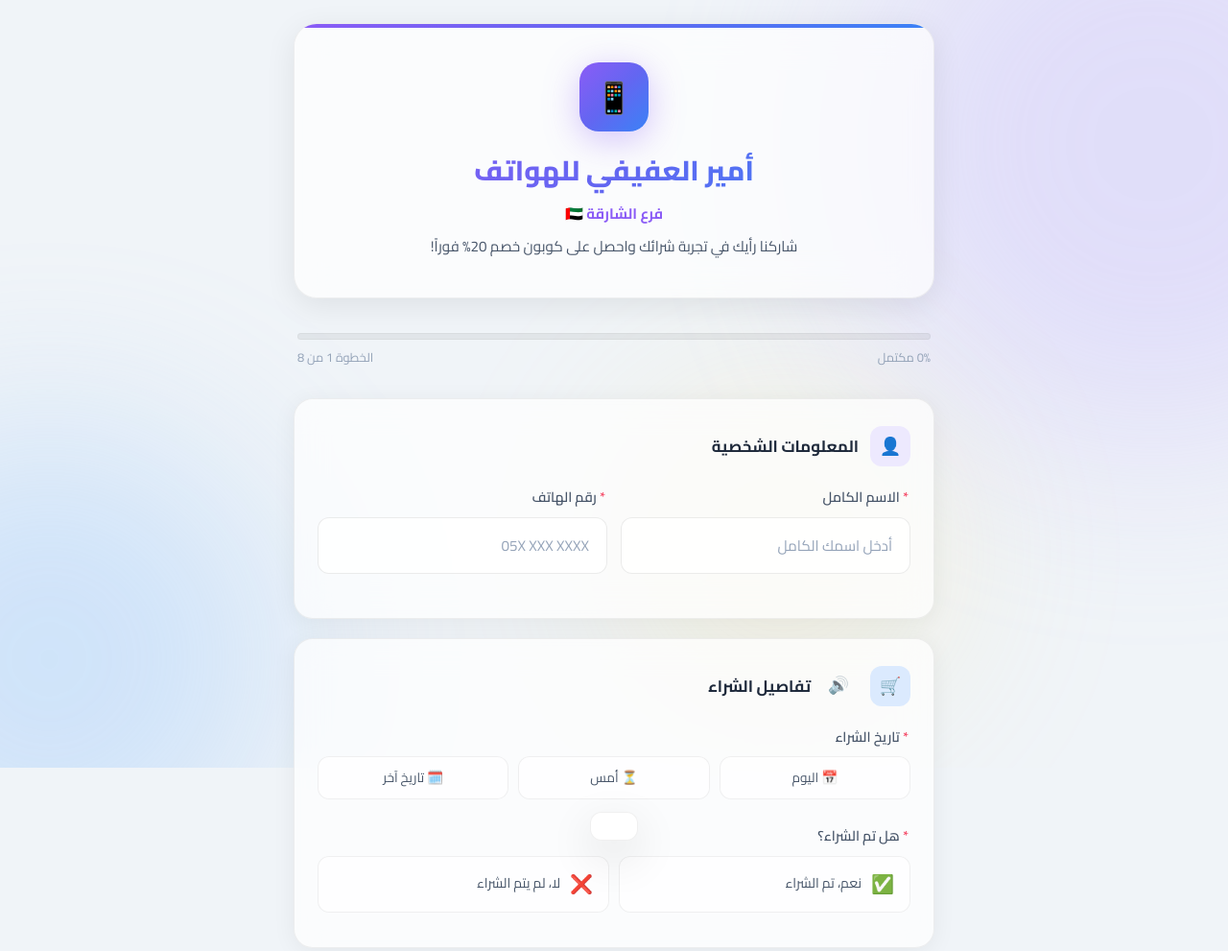
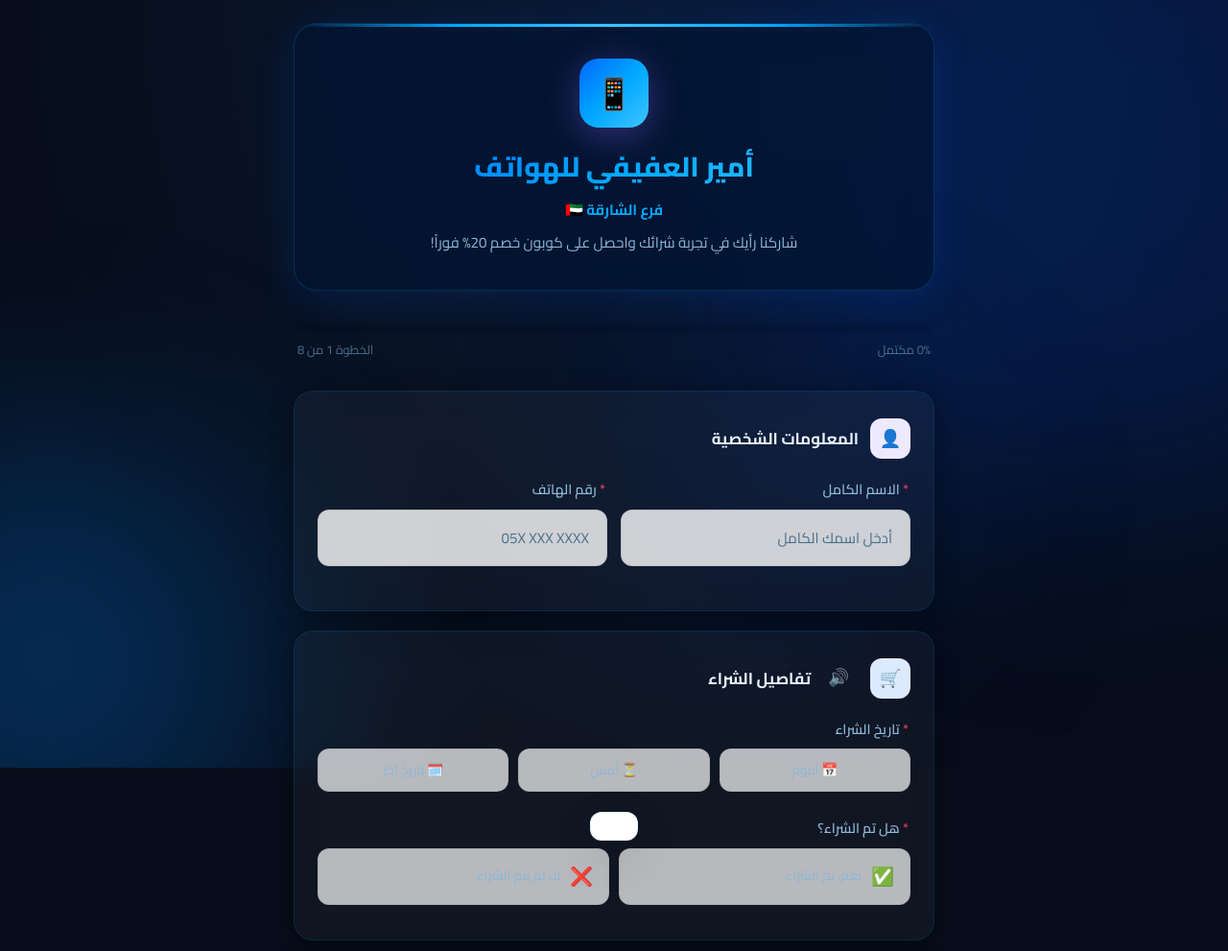
Before and after one commit to amiralafify11-blip/vo, a website: page index.html in a window 1280 px wide. Shown: the top 991 px of the page at 96% size. Drawn offline with Linux system fonts and the light colour scheme; no server answers.

Commit message:
feat: rebrand to dark navy + neon blue + brand logo

```diff
--- a/style.css
+++ b/style.css
@@ -1,30 +1,30 @@
 @import url('https://fonts.googleapis.com/css2?family=Cairo:wght@300;400;600;700;800&display=swap');
 
 :root {
-  --bg-primary: #f0f4f8;
-  --bg-secondary: #ffffff;
-  --bg-card: rgba(255, 255, 255, 0.85);
-  --bg-glass: rgba(255, 255, 255, 0.7);
-  --border-glass: rgba(0, 0, 0, 0.06);
-  --border-hover: rgba(139, 92, 246, 0.25);
-  --text-primary: #1e293b;
-  --text-secondary: #475569;
-  --text-muted: #94a3b8;
+  --bg-primary: #070d1a;
+  --bg-secondary: #0d1526;
+  --bg-card: rgba(13, 21, 38, 0.9);
+  --bg-glass: rgba(255, 255, 255, 0.04);
+  --border-glass: rgba(0, 168, 255, 0.12);
+  --border-hover: rgba(0, 168, 255, 0.35);
+  --text-primary: #e8f4ff;
+  --text-secondary: #8db8d8;
+  --text-muted: #4a6f8a;
   --accent-gold: #f59e0b;
   --accent-gold-light: #fbbf24;
-  --accent-purple: #8b5cf6;
-  --accent-purple-light: #a78bfa;
-  --accent-blue: #3b82f6;
-  --accent-emerald: #10b981;
+  --accent-purple: #00a8ff;
+  --accent-purple-light: #40c4ff;
+  --accent-blue: #0066ff;
+  --accent-emerald: #00d4a0;
   --accent-rose: #f43f5e;
-  --gradient-primary: linear-gradient(135deg, #8b5cf6 0%, #6366f1 50%, #3b82f6 100%);
+  --gradient-primary: linear-gradient(135deg, #0066ff 0%, #00a8ff 50%, #40c4ff 100%);
   --gradient-gold: linear-gradient(135deg, #f59e0b, #f97316);
-  --gradient-success: linear-gradient(135deg, #10b981, #06d6a0);
-  --gradient-soft: linear-gradient(135deg, #e0e7ff 0%, #ede9fe 50%, #fae8ff 100%);
-  --shadow-soft: 0 4px 24px rgba(0, 0, 0, 0.06);
-  --shadow-card: 0 8px 32px rgba(0, 0, 0, 0.08);
-  --shadow-glow: 0 0 40px rgba(139, 92, 246, 0.08);
-  --shadow-hover: 0 12px 40px rgba(139, 92, 246, 0.12);
+  --gradient-success: linear-gradient(135deg, #00d4a0, #00a8ff);
+  --gradient-soft: linear-gradient(135deg, #0d1a2e 0%, #071020 50%, #020a18 100%);
+  --shadow-soft: 0 4px 24px rgba(0, 0, 0, 0.4);
+  --shadow-card: 0 8px 32px rgba(0, 0, 0, 0.5);
+  --shadow-glow: 0 0 40px rgba(0, 168, 255, 0.12);
+  --shadow-hover: 0 12px 40px rgba(0, 168, 255, 0.2);
   --radius-sm: 8px;
   --radius-md: 12px;
   --radius-lg: 16px;
@@ -62,21 +62,22 @@
   z-index: 0;
   pointer-events: none;
   overflow: hidden;
+  background: radial-gradient(ellipse at 50% 0%, #0a1a35 0%, #070d1a 70%);
 }
 
 .bg-animation .orb {
   position: absolute;
   border-radius: 50%;
-  filter: blur(100px);
-  opacity: 0.35;
+  filter: blur(120px);
+  opacity: 0.25;
   animation: float 20s ease-in-out infinite;
 }
 
 .bg-animation .orb:nth-child(1) {
-  width: 600px;
-  height: 600px;
-  background: #c4b5fd;
-  top: -15%;
+  width: 700px;
+  height: 700px;
+  background: #0044cc;
+  top: -20%;
   right: -15%;
   animation-delay: 0s;
 }
@@ -84,7 +85,7 @@
 .bg-animation .orb:nth-child(2) {
   width: 500px;
   height: 500px;
-  background: #93c5fd;
+  background: #0088ff;
   bottom: -15%;
   left: -15%;
   animation-delay: -7s;
@@ -93,12 +94,12 @@
 .bg-animation .orb:nth-child(3) {
   width: 350px;
   height: 350px;
-  background: #fde68a;
-  top: 50%;
+  background: #003399;
+  top: 45%;
   left: 50%;
   transform: translate(-50%, -50%);
   animation-delay: -14s;
-  opacity: 0.2;
+  opacity: 0.15;
 }
 
 @keyframes float {
@@ -107,6 +108,7 @@
   50% { transform: translate(-20px, 20px) scale(0.95); }
   75% { transform: translate(20px, 10px) scale(1.02); }
 }
+
 
 /* Main Container */
 .container {
@@ -121,14 +123,14 @@
 .survey-header {
   text-align: center;
   margin-bottom: 36px;
-  padding: 40px 24px;
-  background: var(--bg-glass);
-  border: 1px solid var(--border-glass);
+  padding: 36px 24px;
+  background: rgba(0, 20, 50, 0.7);
+  border: 1px solid rgba(0, 168, 255, 0.2);
   border-radius: var(--radius-2xl);
   backdrop-filter: blur(20px);
   position: relative;
   overflow: hidden;
-  box-shadow: var(--shadow-card);
+  box-shadow: 0 8px 40px rgba(0, 100, 255, 0.15), inset 0 1px 0 rgba(255,255,255,0.05);
 }
 
 .survey-header::before {
@@ -137,8 +139,26 @@
   top: 0;
   left: 0;
   right: 0;
-  height: 4px;
-  background: var(--gradient-primary);
+  height: 3px;
+  background: linear-gradient(90deg, transparent, #00a8ff, #40c4ff, #00a8ff, transparent);
+}
+
+/* Brand Logo */
+.logo-wrapper {
+  width: 110px;
+  height: 110px;
+  margin: 0 auto 16px;
+  border-radius: 24px;
+  overflow: hidden;
+  box-shadow: 0 0 0 2px rgba(0,168,255,0.3), 0 8px 32px rgba(0,100,255,0.4);
+  animation: pulse-glow 3s ease-in-out infinite;
+}
+
+.brand-logo {
+  width: 100%;
+  height: 100%;
+  object-fit: cover;
+  display: block;
 }
 
 .survey-header .logo-icon {
@@ -151,7 +171,7 @@
   align-items: center;
   justify-content: center;
   font-size: 32px;
-  box-shadow: 0 8px 24px rgba(139, 92, 246, 0.25);
+  box-shadow: 0 8px 24px rgba(0, 168, 255, 0.3);
   animation: pulse-glow 3s ease-in-out infinite;
 }
 
```
